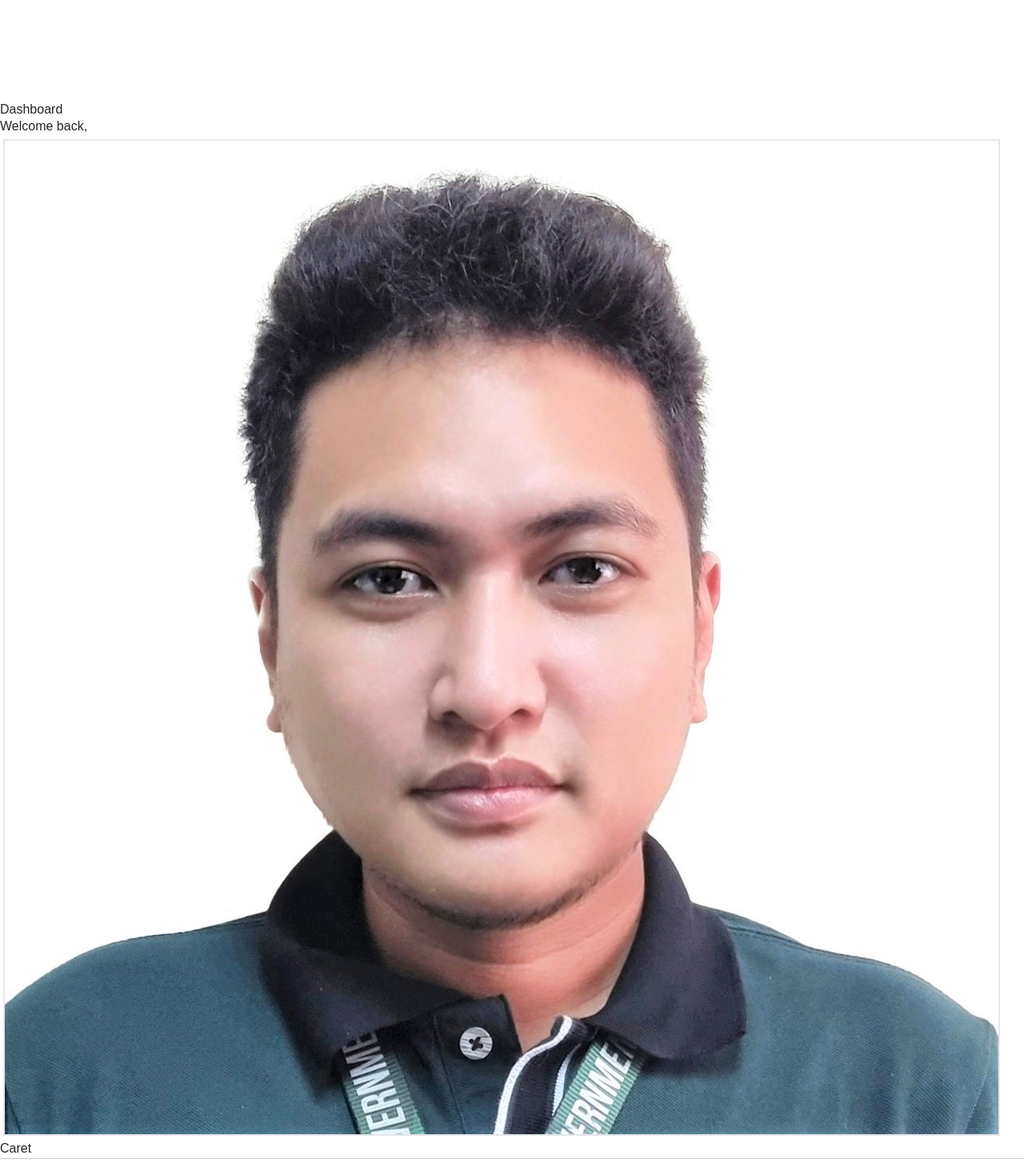
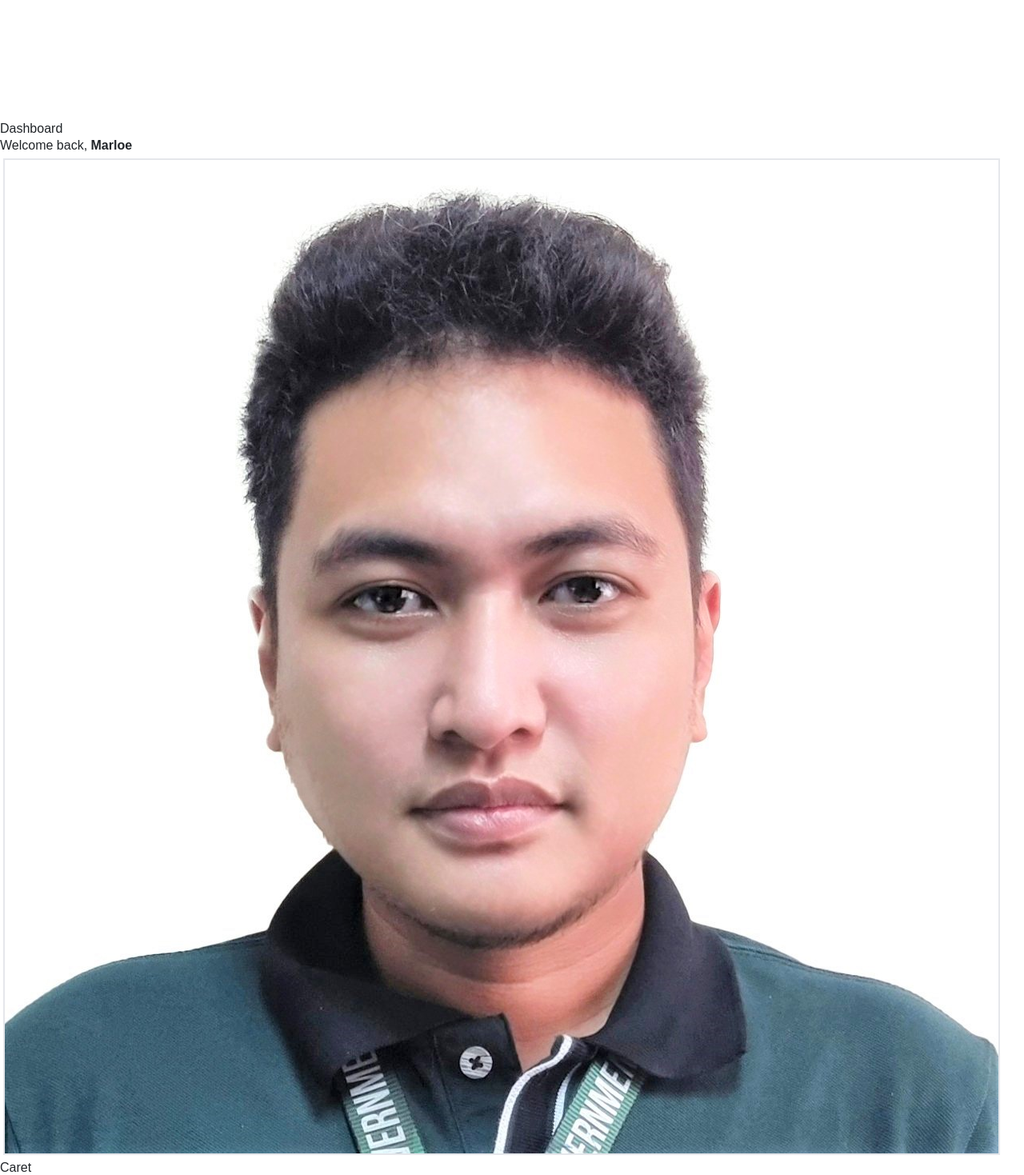
Before and after one commit to mjordanpascual/ihomis_api_integration, a React (Vite) app in the folder frontend/: page / in a window 1280 px wide. Shown: the part 1680-3149 px from the top of the page at 80% size. Built offline with nearby package versions, Linux system fonts and the light colour scheme.

Commit message:
Dashboard designing

```diff
--- /dev/null
+++ b/frontend/src/components/Footer.jsx
@@ -0,0 +1,9 @@
+import React from 'react'
+
+const Footer = () => {
+  return (
+    <div>Footer</div>
+  )
+}
+
+export default Footer
--- a/frontend/src/components/Sidebar.jsx
+++ b/frontend/src/components/Sidebar.jsx
@@ -1,14 +1,16 @@
 import { useState } from 'react'
 import { FaHome, FaUserAlt, FaCog, FaSignOutAlt, FaBars } from 'react-icons/fa'
 import { IoCloseSharp } from 'react-icons/io5'
-import Ospar1logo from '../assets/Ospar1logo.png'
 import Marloe from '../assets/marquez.jpg'
+// import HeaderTag from '../components/headerTag.jsx'
+import Footer from '../components/Footer'
 
 const Sidebar = () => {
   const [isOpen, setIsOpen] = useState(false)
 
   return (
       <div className='flex'>
+      {/* <p className='flex-col'>Ospital ng Parañaque</p> */}
        <div className={`w-20 md:w-64 bg-gray-800 transition-width duration-300 text-white
              ${isOpen ? 'w-64' : ' w-20'}
          `}>
@@ -52,19 +54,19 @@ const Sidebar = () => {
                 </li>
               </ul>
             </nav>
+            <Footer />
         </div>
         {/* dasbboard */}
         <div className='p-8 bg-gray-100 min-h-screen flex-1'>
         <div className='flex justify-between align-items-center'>
             <h2 className='text-2xl font-bold'>Dashboard</h2>
-          <span>Welcome back,</span>
+            <span>Welcome back, <b>Marloe</b></span>
             <div className='flex justify-center align-items-center'>
               <img className="w-12 h-18 m-1 rounded-full border-2 object-cover" src={Marloe} alt="Profile Picture" />
               <span>Caret</span>
             </div>
         </div>
             {/* <p className=''>Dashboard to the right side</p> */}
-          <hr />
         </div>
       </div>
      )
```
Also changed, not shown: frontend/src/components/HeaderTag.jsx (added, +12 -0 lines). Lines whose indentation alone changed are shown as unchanged.
